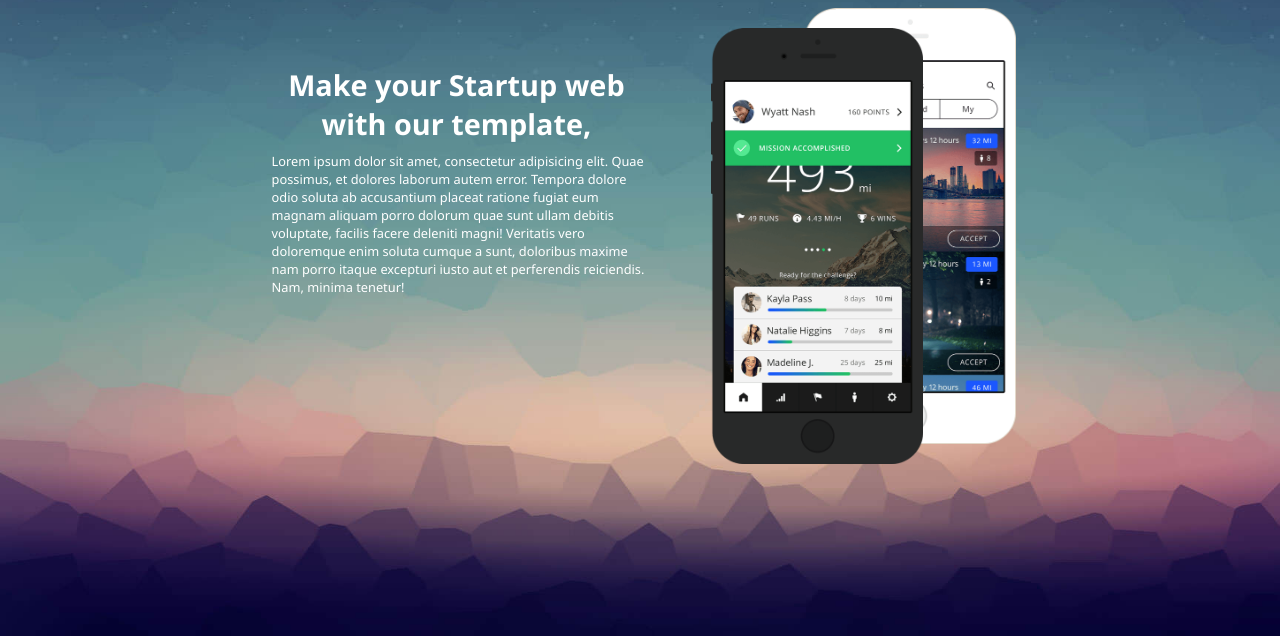
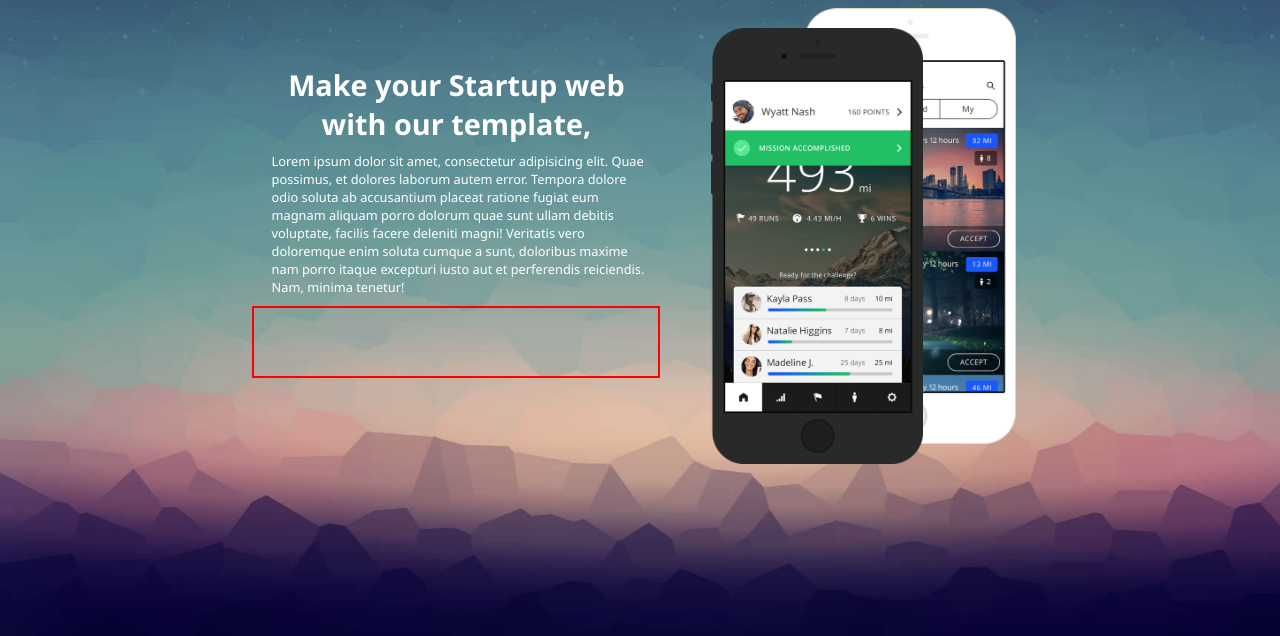
Before and after one commit to thesergioliveira/mobileApp, a website: page src/index.html in a window 1280 px wide. Shown: the part 146-782 px from the top of the page. Drawn offline with Linux system fonts and the light colour scheme; a web font is replaced by a local one.

Commit message:
updating files

```diff
--- a/src/scss/_content.scss
+++ b/src/scss/_content.scss
@@ -7,6 +7,16 @@
   display: flex;
   margin: 1rem auto;
   justify-content: space-between;
+
+  section {
+    section {
+      height: 33%;
+      border: 2px solid red;
+      display: flex;
+      justify-content: space-evenly;
+      align-items: center;
+    }
+  }
 }
 
 /* Main content and buttons */
@@ -40,13 +50,6 @@
 }
 
 /* layout and design for the buttons */
-main section:nth-child(3) {
-  height: 33%;
-  /* border: 2px solid red; */
-  display: flex;
-  justify-content: space-evenly;
-  align-items: center;
-}
 .b-one {
   background-color: rgb(64, 160, 64);
   color: white;
```
Also changed, not shown: src/index.html (+1 -1 lines), src/styles/main.css, 1 other file.
